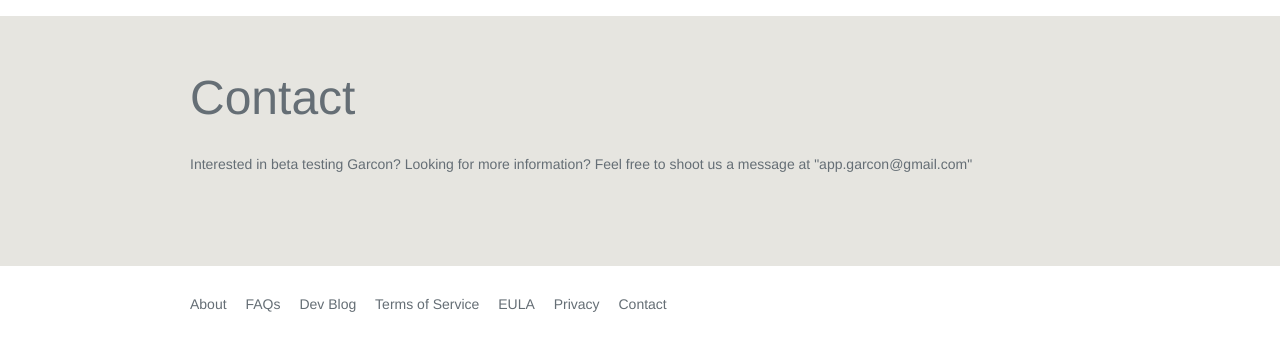
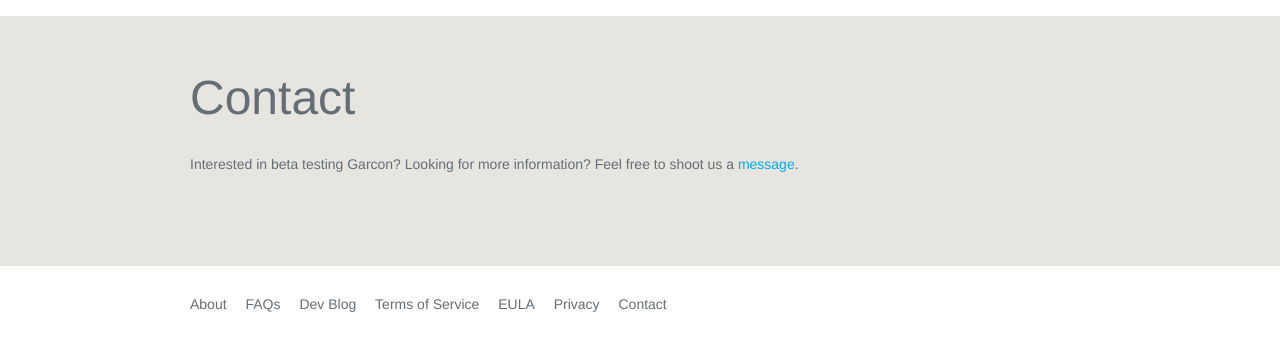
Before and after one commit to edschembor/Garcon_Website, a plain HTML site: page contact.html in a window 1280 px wide. Shown: the part 110-460 px from the top of the page. Drawn offline with Linux system fonts and the light colour scheme.

Commit message:
Added mailto link

```diff
--- a/contact.html
+++ b/contact.html
@@ -38,7 +38,7 @@
   <div class="container">
     <div class="left">
       <h1>Contact</h1>
-	  <p> Interested in beta testing Garcon? Looking for more information? Feel free to shoot us a message at "app.garcon@gmail.com" </p>
+	  <p> Interested in beta testing Garcon? Looking for more information? Feel free to shoot us a <a href="mailto:app.garcon@gmail.com">message</a>.</p>
     </div>
     </div>
   </div>
```
